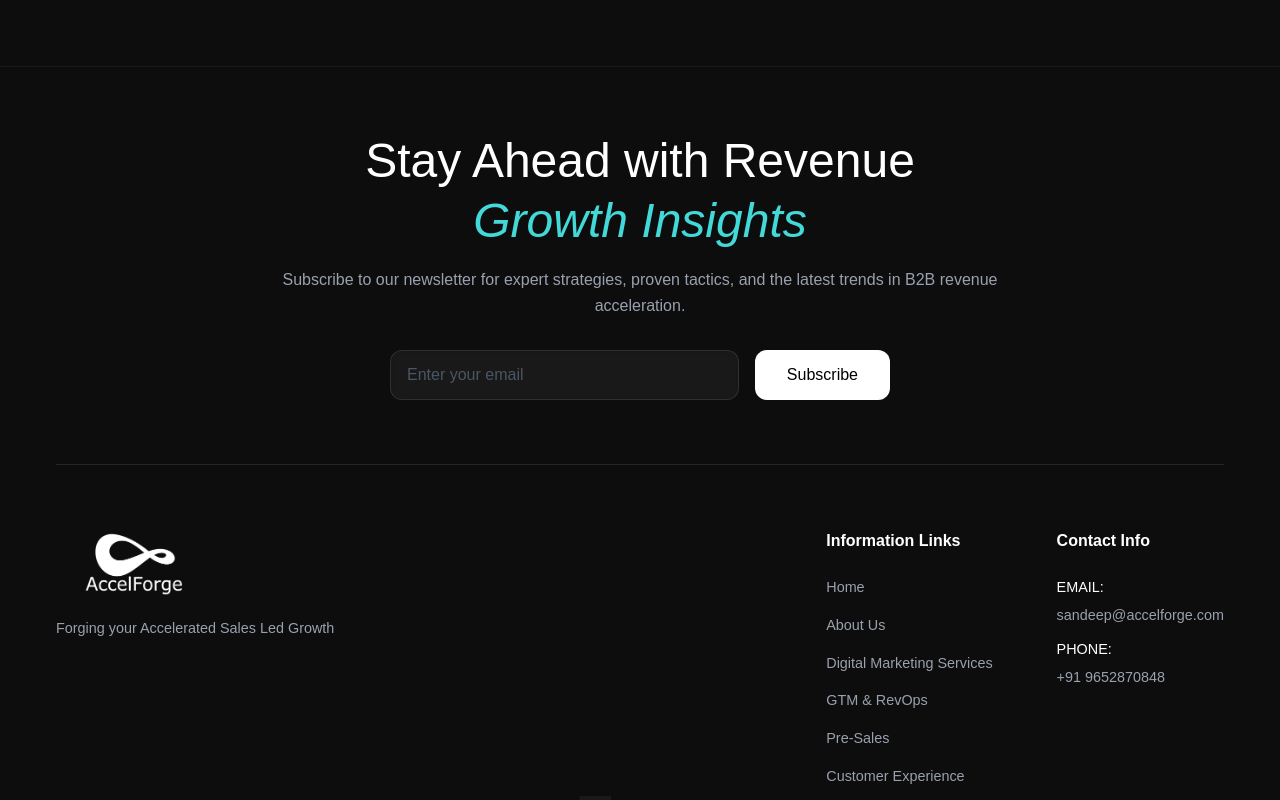
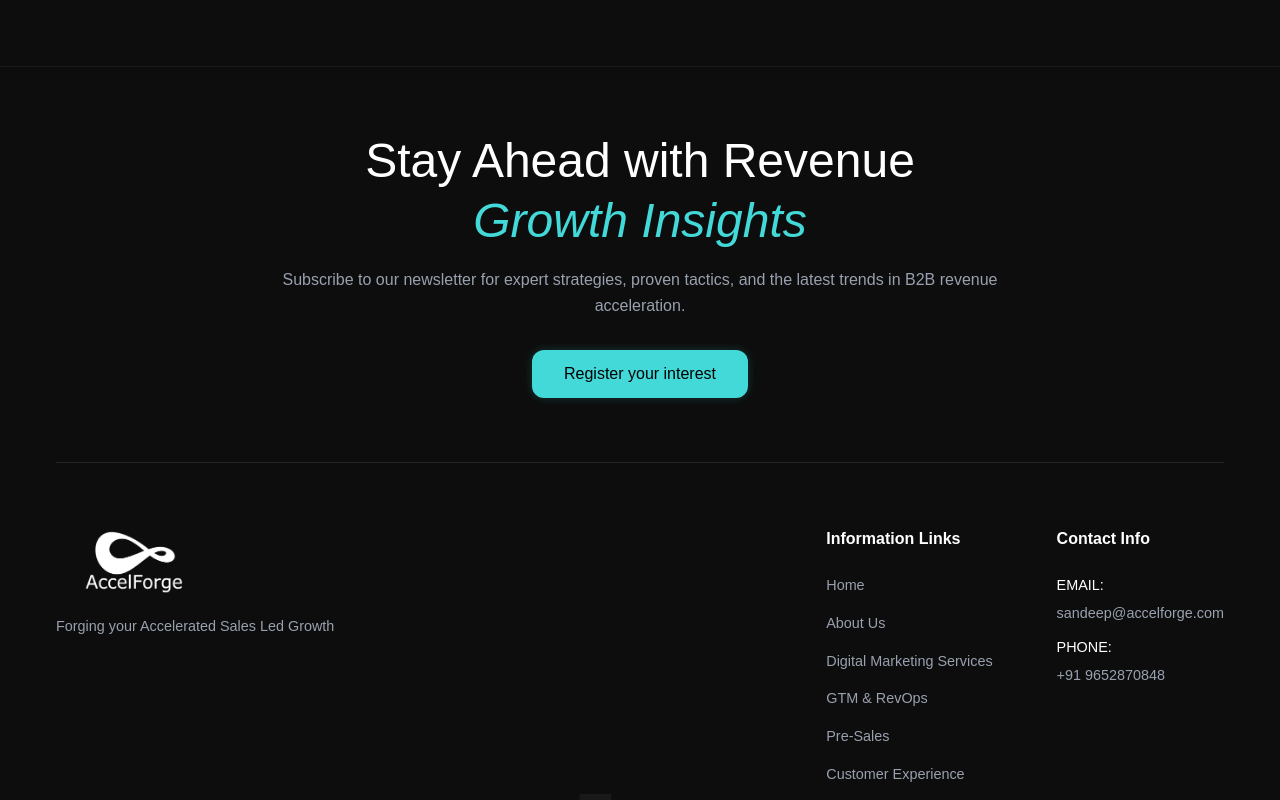
Before and after one commit to Phinix55/AccelForge, a React (Vite) app: page / in a window 1280 px wide. Shown: the part 5360-6160 px from the top of the page. Built offline with nearby package versions, Linux system fonts and the light colour scheme.

Commit message:
Form Added

```diff
--- a/src/components/Footer.jsx
+++ b/src/components/Footer.jsx
@@ -1,7 +1,35 @@
+import React, { useState, useEffect } from 'react';
 import logo2 from '../assets/logo2.png';
 
 
 const Footer = () => {
+    const [showForm, setShowForm] = useState(false);
+
+    useEffect(() => {
+        if (showForm) {
+            const loadTally = () => {
+                if (typeof Tally !== 'undefined') {
+                    Tally.loadEmbeds();
+                } else {
+                    document.querySelectorAll("iframe[data-tally-src]:not([src])").forEach((e) => {
+                        e.src = e.dataset.tallySrc;
+                    });
+                }
+            };
+
+            const scriptUrl = "https://tally.so/widgets/embed.js";
+            if (!document.querySelector(`script[src="${scriptUrl}"]`)) {
+                const script = document.createElement("script");
+                script.src = scriptUrl;
+                script.onload = loadTally;
+                script.onerror = loadTally;
+                document.body.appendChild(script);
+            } else {
+                loadTally();
+            }
+        }
+    }, [showForm]);
+
     return (
         <div>
 
@@ -15,16 +43,29 @@ const Footer = () => {
                     <p className="text-brand-white dark:text-gray-400 mb-8 leading-[1.6] max-[768px]:text-[0.95rem] max-[768px]:text-left max-[768px]:mb-6 transition-colors">
                         Subscribe to our newsletter for expert strategies, proven tactics, and the latest trends in B2B revenue acceleration.
                     </p>
-                    <form className="flex gap-4 max-w-[500px] mx-auto max-[768px]:flex-col max-[768px]:gap-3" onSubmit={(e) => e.preventDefault()}>
-                        <input
-                            type="email"
-                            placeholder="Enter your email"
-                            className="flex-1 bg-white/10 dark:bg-white/5 border border-white/10 dark:border-white/10 rounded-xl py-3 px-4 text-white dark:text-white placeholder:text-gray-500 dark:placeholder:text-gray-600 focus:outline-none focus:border-accent-primary/50 transition-colors shadow-inner"
-                        />
-                        <button type="submit" className="bg-white text-black border-none rounded-xl py-3 px-8 font-medium cursor-pointer transition-all duration-200 hover:bg-accent-primary hover:text-black hover:shadow-[0_0_15px_rgba(67,217,217,0.3)]">
-                            Subscribe
+
+                    {!showForm ? (
+                        <button
+                            onClick={() => setShowForm(true)}
+                            className="bg-accent-primary text-black border-none rounded-xl py-3 px-8 font-medium cursor-pointer transition-all duration-200 hover:bg-white hover:text-black hover:shadow-[0_0_15px_rgba(67,217,217,0.3)] shadow-[0_0_10px_rgba(67,217,217,0.2)]"
+                        >
+                            Register your interest
                         </button>
-                    </form>
+                    ) : (
+                        <div className="w-full mt-8">
+                            <iframe
+                                data-tally-src="https://tally.so/embed/9q9VL1?alignLeft=1&hideTitle=1&transparentBackground=1&dynamicHeight=1"
+                                loading="lazy"
+                                width="100%"
+                                height="1000"
+                                frameBorder="0"
+                                marginHeight="0"
+                                marginWidth="0"
+                                title="Let’s See If We’re a Fit"
+                                className="w-full invert hue-rotate-180"
+                            ></iframe>
+                        </div>
+                    )}
                 </div>
 
                 <div className="h-px bg-white/10 dark:bg-white/10 w-full mb-16 max-[768px]:mb-12 transition-colors"></div>
```
